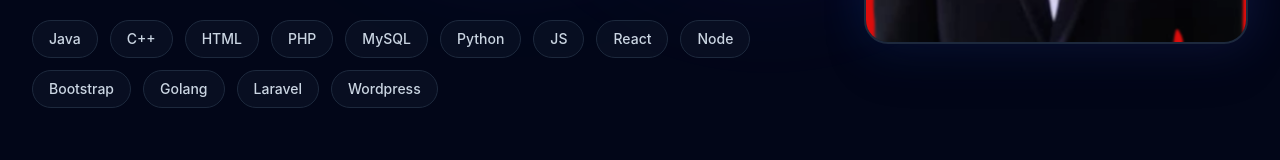
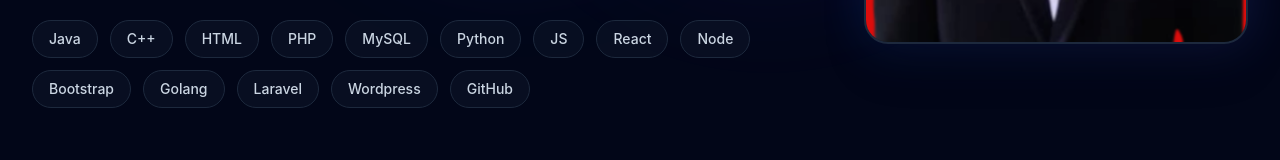
Before and after one commit to gadingislami12/Myself, a React (Vite) app: page / in a window 1280 px wide. Shown: the part 632-792 px from the top of the page. Built offline with nearby package versions, Linux system fonts and the light colour scheme.

Commit message:
initial commit

```diff
--- a/src/components/Hero.jsx
+++ b/src/components/Hero.jsx
@@ -5,7 +5,7 @@
 
 const Hero = () => {
   const techStack = [
-    'Java', 'C++', 'HTML', 'PHP', 'MySQL', 'Python', 'JS', 'React', 'Node', 'Bootstrap', 'Golang', 'Laravel', 'Wordpress'
+    'Java', 'C++', 'HTML', 'PHP', 'MySQL', 'Python', 'JS', 'React', 'Node', 'Bootstrap', 'Golang', 'Laravel', 'Wordpress', 'GitHub'
   ];
 
   const resumeLink = "https://drive.google.com/drive/folders/12DNuR1ZPNV3XbPAgd0H7NXqYbA7dz0v3?usp=drive_link";
--- a/src/components/Skills.jsx
+++ b/src/components/Skills.jsx
@@ -12,7 +12,7 @@
     {
       title: "Web & Frameworks",
       icon: <Layout className="h-6 w-6 text-indigo-500" />,
-      skills: ["React", "Laravel", "Node.js", "Bootstrap", "Tailwind CSS", "Vite", "WordPress"]
+      skills: ["React", "Laravel", "Node.js", "Bootstrap", "Tailwind CSS", "Vite", "WordPress", "GitHub"]
     }
   ];
 
```
